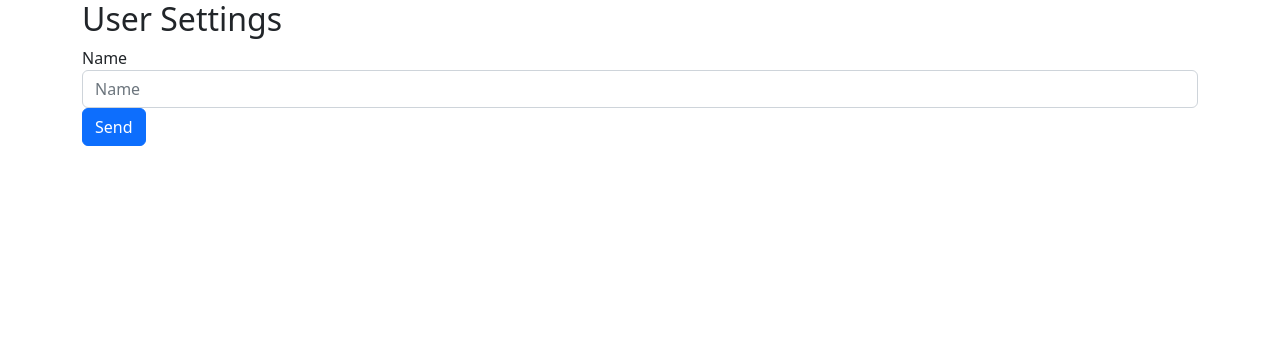
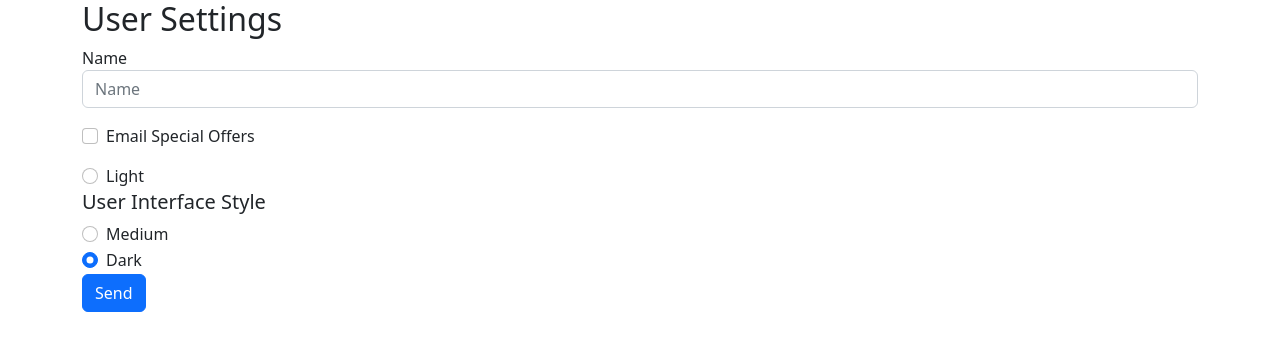
Before and after one commit to sbrevolution5/angular-form-demo, an Angular app: page / in a window 1280 px wide. Shown: the top 350 px of the page. Built offline with nearby package versions, Linux system fonts and the light colour scheme.

Commit message:
add radio buttons

```diff
--- a/src/app/user-settings-form/user-settings-form.component.html
+++ b/src/app/user-settings-form/user-settings-form.component.html
@@ -1,9 +1,32 @@
 <div class="container">
 <h2>User Settings</h2>
   <form>
-    <div class="form-group">
+    <div class="mb-3">
     <label for="name">Name</label>
       <input id="name" name="name" class="form-control" placeholder="Name"/>
+    </div>
+    <div class="form-check mb-3">
+      <input type="checkbox" class="form-check-input" id="emailOffers" name="emailOffers">
+      <label for="emailOffers" class="form-check-label">Email Special Offers</label>
+    </div>
+    <div class="form-check">
+      <input class="form-check-input" type="radio" name="interfaceStyle" id="lightInterface">
+      <label class="form-check-label" for="lightInterface">
+        Light
+      </label>
+    </div>
+    <h5>User Interface Style</h5>
+    <div class="form-check">
+      <input class="form-check-input" type="radio" name="interfaceStyle" id="mediumInterface" checked>
+      <label class="form-check-label" for="mediumInterface">
+        Medium
+      </label>
+    </div>
+    <div class="form-check">
+      <input class="form-check-input" type="radio" name="interfaceStyle" id="darkInterface" checked>
+      <label class="form-check-label" for="darkInterface">
+        Dark
+      </label>
     </div>
     <button class="btn btn-primary">Send</button>
     </form>
```
